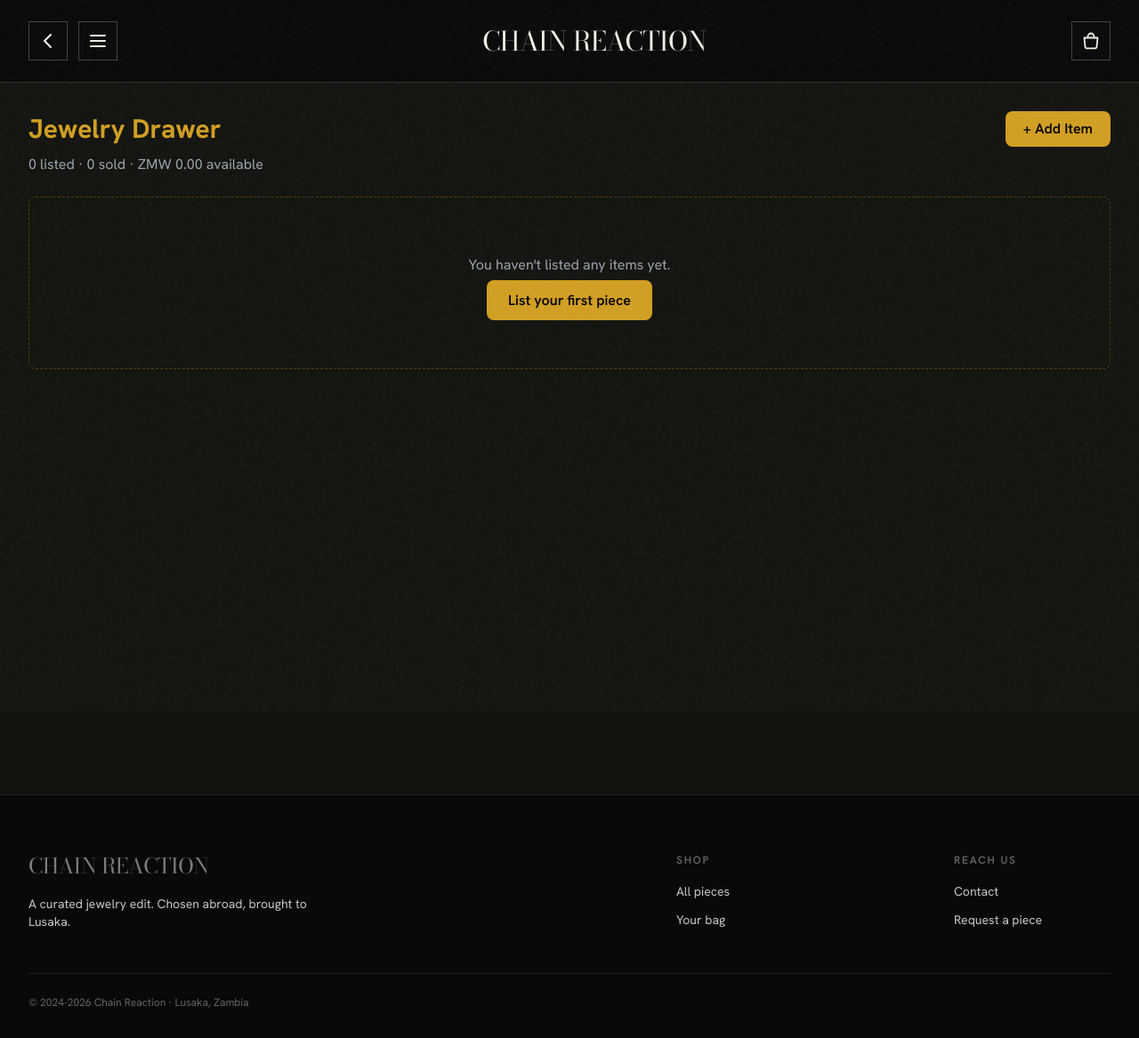
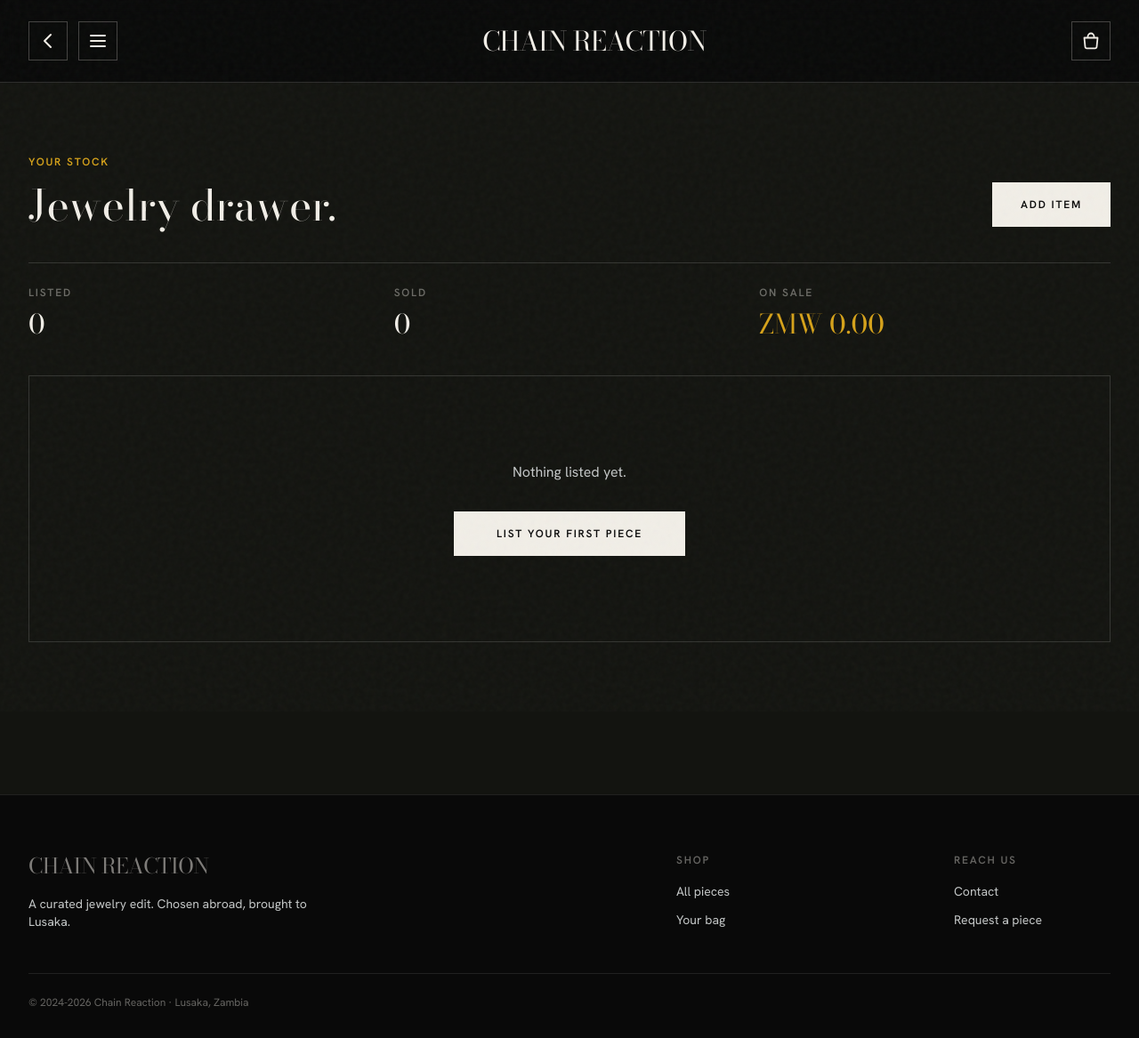
Before and after one commit to slixx2000/Chain.reaction_jewelry, a Django app: page /dashboard/ in a window 1280 px wide. Shown: the whole page at 89% size. Run offline with Django 5.2, Linux system fonts and the light colour scheme; the visitor is signed in with stand-in values (Sample User, id 1); data that the repository does not hold is empty; some libraries are stand-ins or nearby versions.

Commit message:
Finish the editorial redesign; delete the old palette
Converts the last pages — dashboard, add/edit item, login, signup, contact
and order history. Every page on the site now renders with zero chain-* and
zero rounded-corner classes, verified across all twelve.

- Auth pages lose their boxed cards for a headline and a rule; signup says
  outright that guest checkout exists, since the form otherwise reads as
  mandatory.
- Contact becomes a definition list against rules, and states plainly that a
  piece not in the collection might be on the next order.
- Dashboard leads with listed / sold / on-sale as display figures, and its
  item cards now match the storefront card rather than being a second,
  slightly different design.
- Order history is a rule-separated list with status in gold, grey or
  burgundy-light.

item/forms.py had its own copy of INPUT; it now imports the one in
core/forms.py, so there is a single definition of field styling for auth,
checkout and the item forms.

With nothing referencing them, the chain-* colours are deleted from the
Tailwind config. CLAUDE.md's conventions were stale — one bullet still said
there was no checkout and that the bag linked to the contact page, which
stopped being true several commits ago.

86 tests.

Co-Authored-By: Claude Opus 5 (1M context) <noreply@anthropic.com>

```diff
--- a/core/forms.py
+++ b/core/forms.py
@@ -2,9 +2,8 @@ from django import forms
 from django.contrib.auth.forms import UserCreationForm, AuthenticationForm
 from django.contrib.auth.models import User
 
-# Editorial input: a single hairline under the field, no box. Shared by the
-# auth forms and checkout. item/forms.py still carries the older boxed style
-# because the seller-facing pages have not been converted yet.
+# Editorial input: a single hairline under the field, no box. Shared by every
+# form on the site — auth, checkout and the item forms all import this.
 INPUT = (
     'w-full bg-transparent border-0 border-b border-ivory/30 px-0 py-2 '
     'text-ivory placeholder-ivory/25 focus:border-antique focus:outline-none '
--- a/core/templates/core/base.html
+++ b/core/templates/core/base.html
@@ -12,15 +12,8 @@
     theme: {
       extend: {
         colors: {
-          chain: {
-            dark: "#000000",
-            gold: "#d29f22",
-            "gold-dark": "#a67c1a",
-            slate: "#252628",
-            "slate-dark": "#1a1c1f",
-            wine: "#5d0018",
-          },
-          // "Obsidian & Gold" editorial system — see stitch_.../DESIGN.md
+          // "Obsidian & Gold" editorial system. The older chain-* palette is
+          // gone — every page is on these tokens now.
           obsidian: "#090909",
           ink: "#131410",
           charcoal: "#151515",
--- a/dashboard/templates/dashboard/index.html
+++ b/dashboard/templates/dashboard/index.html
@@ -1,59 +1,102 @@
 {% extends 'core/base.html' %}
 
 {% block title %}Dashboard{% endblock %}
+{% block main_class %}{% endblock %}
 
 {% block content %}
+<div class="px-5 sm:px-8 py-12 sm:py-20">
   <div class="max-w-7xl mx-auto">
-        <div class="flex flex-wrap items-center justify-between gap-4 mb-2">
-            <h1 class="text-2xl sm:text-3xl font-bold text-chain-gold">Jewelry Drawer</h1>
-            <a href="{% url 'item:new_item' %}" class="px-5 py-2 bg-chain-gold text-black font-semibold rounded-lg hover:bg-chain-gold-dark transition-colors">
-                + Add Item
+
+    <header class="mb-10">
+      <div class="flex flex-wrap items-end justify-between gap-4">
+        <div>
+          <p class="caps text-antique mb-4">Your stock</p>
+          <h1 class="font-display text-4xl sm:text-5xl">Jewelry drawer.</h1>
+        </div>
+        <a href="{% url 'item:new_item' %}"
+           class="caps px-8 py-4 bg-ivory text-obsidian hover:bg-antique transition-colors">
+          Add item
         </a>
       </div>
-        <p class="text-gray-400 mb-6">
-            {{ items|length }} listed &middot; {{ sold_count }} sold &middot; ZMW {{ available_value|floatformat:2 }} available
-        </p>
+
+      <dl class="grid grid-cols-3 gap-4 mt-10 pt-6 border-t border-ivory/15">
+        <div>
+          <dt class="caps text-ivory/40 mb-2">Listed</dt>
+          <dd class="font-display text-2xl sm:text-3xl text-ivory">{{ items|length }}</dd>
+        </div>
+        <div>
+          <dt class="caps text-ivory/40 mb-2">Sold</dt>
+          <dd class="font-display text-2xl sm:text-3xl text-ivory">{{ sold_count }}</dd>
+        </div>
+        <div>
+          <dt class="caps text-ivory/40 mb-2">On sale</dt>
+          <dd class="font-display text-2xl sm:text-3xl text-antique">ZMW {{ available_value|floatformat:2 }}</dd>
+        </div>
+      </dl>
+    </header>
 
     {% if items %}
-            <div class="grid grid-cols-1 sm:grid-cols-2 lg:grid-cols-3 gap-4 sm:gap-6">
+      <div class="grid grid-cols-2 lg:grid-cols-4 gap-x-4 gap-y-10 sm:gap-x-gutter">
         {% for item in items %}
-                    <div class="rounded-lg shadow-md overflow-hidden flex flex-col {% if item.is_sold %}bg-chain-slate-dark/50{% else %}bg-chain-slate-dark{% endif %}">
-                        <a href="{% url 'item:detail' pk=item.pk %}" class="block relative">
+          <div class="group flex flex-col {% if item.is_sold %}opacity-80{% endif %}">
+            <a href="{% url 'item:detail' pk=item.pk %}" class="block">
+              <div class="relative overflow-hidden">
                 {% if item.image %}
                   <img src="{{ item.image.url }}" alt="{{ item.name }}" loading="lazy"
-                                     class="w-full h-48 object-cover {% if item.is_sold %}grayscale opacity-40{% endif %}">
+                       class="w-full h-52 sm:h-72 object-cover transition-transform duration-700
+                              {% if item.is_sold %}grayscale opacity-40{% else %}group-hover:scale-105{% endif %}">
                 {% else %}
-                                <div class="w-full h-48 bg-chain-slate flex items-center justify-center text-gray-400 {% if item.is_sold %}opacity-40{% endif %}">No image</div>
+                  <div class="h-52 sm:h-72 {% if item.is_sold %}opacity-40{% endif %}">
+                    {% include 'core/_placeholder.html' with label=item.name %}
+                  </div>
                 {% endif %}
+
                 {% if item.is_sold %}
                   <div class="absolute inset-0 flex items-center justify-center">
-                                    <span class="px-4 py-1.5 rounded-full bg-black/80 border border-gray-500 text-gray-200 text-xs font-bold uppercase tracking-widest">Sold Out</span>
+                    <span class="caps text-[10px] px-4 py-2 bg-obsidian/85 border border-ivory/30 text-ivory/70">Sold</span>
                   </div>
                 {% elif item.badge %}
-                                <span class="absolute top-2 left-2 px-2.5 py-1 rounded-full text-xs font-bold uppercase tracking-wide shadow {{ item.badge_classes }}">{{ item.get_badge_display }}</span>
+                  <span class="absolute top-0 left-0 caps text-[10px] px-3 py-1.5 {{ item.badge_classes }}">
+                    {{ item.get_badge_display }}
+                  </span>
                 {% endif %}
+              </div>
+
+              <div class="mt-3 flex items-baseline justify-between gap-3">
+                <span class="caps truncate {% if item.is_sold %}text-ivory/40{% else %}text-ivory{% endif %}">{{ item.name }}</span>
+                <span class="caps whitespace-nowrap {% if item.is_sold %}text-ivory/30 line-through{% else %}text-antique{% endif %}">
+                  {{ item.price|floatformat:2 }}
+                </span>
+              </div>
+              <div class="rule mt-2"></div>
             </a>
-                        <div class="p-4 flex flex-col flex-1">
-                            <h2 class="text-xl font-bold {% if item.is_sold %}text-gray-500{% else %}text-chain-gold{% endif %}">{{ item.name }}</h2>
-                            <p class="text-gray-300 text-sm mt-1 mb-3 line-clamp-2">{{ item.description|truncatechars:90 }}</p>
-                            <p class="text-xl font-bold mt-auto {% if item.is_sold %}text-gray-600 line-through{% else %}text-white{% endif %}">ZMW {{ item.price|floatformat:2 }}</p>
-                            <div class="flex gap-2 mt-4">
-                                <a href="{% url 'item:edit' item.pk %}" class="flex-1 text-center px-3 py-2 text-sm border border-chain-gold text-chain-gold rounded-lg hover:bg-chain-gold hover:text-black transition-colors">Edit</a>
+
+            <div class="mt-3 flex gap-2">
+              <a href="{% url 'item:edit' item.pk %}"
+                 class="flex-1 text-center caps text-[10px] py-3 border border-ivory/40 text-ivory hover:bg-ivory hover:text-obsidian transition-colors">
+                Edit
+              </a>
               <form method="post" action="{% url 'item:delete' item.pk %}" class="flex-1"
                     onsubmit="return confirm('Delete &quot;{{ item.name|escapejs }}&quot;? This cannot be undone.');">
                 {% csrf_token %}
-                                    <button type="submit" class="w-full px-3 py-2 text-sm bg-red-700 text-white rounded-lg hover:bg-red-800 transition-colors">Delete</button>
+                <button type="submit"
+                        class="w-full caps text-[10px] py-3 border border-burgundy text-ivory/60 hover:bg-burgundy hover:text-ivory transition-colors">
+                  Delete
+                </button>
               </form>
-                            </div>
             </div>
           </div>
         {% endfor %}
       </div>
     {% else %}
-            <div class="text-center py-16 border border-dashed border-chain-gold/30 rounded-lg">
-                <p class="text-gray-400 mb-4">You haven't listed any items yet.</p>
-                <a href="{% url 'item:new_item' %}" class="px-6 py-3 bg-chain-gold text-black font-semibold rounded-lg hover:bg-chain-gold-dark transition-colors">List your first piece</a>
+      <div class="py-16 sm:py-24 text-center border border-ivory/15">
+        <p class="text-ivory-dim mb-8">Nothing listed yet.</p>
+        <a href="{% url 'item:new_item' %}"
+           class="inline-block caps px-12 py-4 bg-ivory text-obsidian hover:bg-antique transition-colors">
+          List your first piece
+        </a>
       </div>
     {% endif %}
   </div>
+</div>
 {% endblock %}
--- a/item/forms.py
+++ b/item/forms.py
@@ -1,10 +1,8 @@
 from django import forms
+
+from core.forms import INPUT   # one definition of the field styling, shared
+
 from .models import Item
-
-INPUT = (
-    'w-full px-4 py-2 border rounded-lg bg-white text-black placeholder-gray-500 '
-    'focus:outline-none focus:ring-2 focus:ring-chain-gold'
-)
 
 
 class ItemForm(forms.ModelForm):
@@ -29,7 +27,7 @@ class ItemForm(forms.ModelForm):
             }),
             'image': forms.FileInput(attrs={'class': INPUT, 'accept': 'image/*'}),
             'badge': forms.Select(attrs={'class': INPUT}),
-            'is_sold': forms.CheckboxInput(attrs={'class': 'w-5 h-5 accent-chain-gold'}),
+            'is_sold': forms.CheckboxInput(attrs={'class': 'w-5 h-5 accent-antique'}),
         }
         labels = {'is_sold': 'Mark as sold', 'badge': 'Corner badge'}
 
```
Also changed, not shown: CLAUDE.md (+16 -13 lines), core/templates/core/contact.html (+32 -25 lines), core/templates/core/login.html (+15 -7 lines), core/templates/core/signup.html (+16 -7 lines), item/templates/item/edit_item.html (+15 -8 lines), item/templates/item/new_item.html (+13 -7 lines), orders/templates/orders/history.html (+23 -12 lines). Lines whose indentation alone changed are shown as unchanged.
